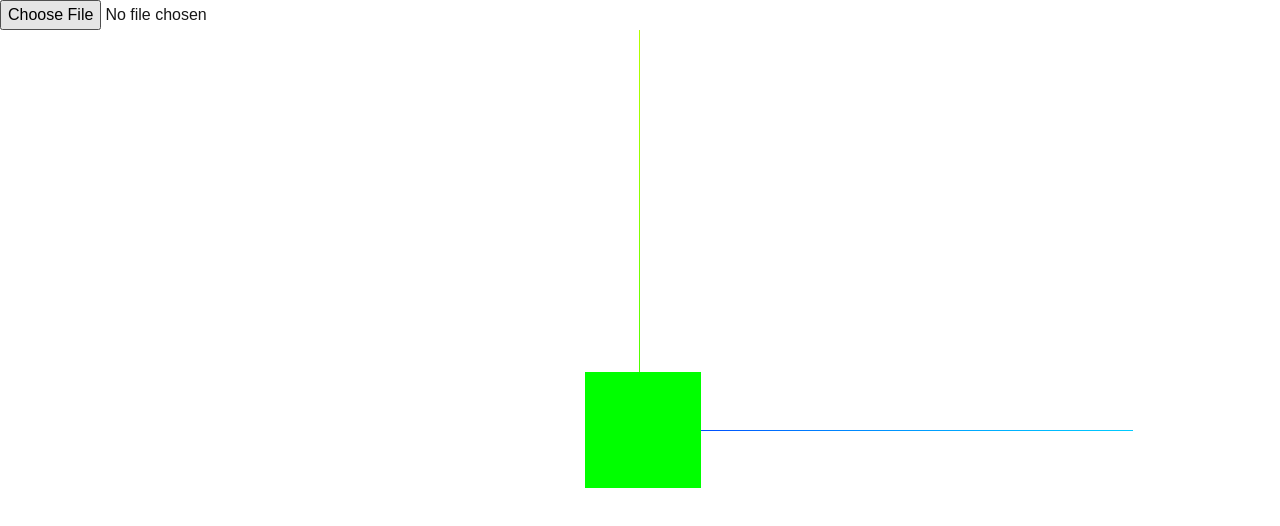
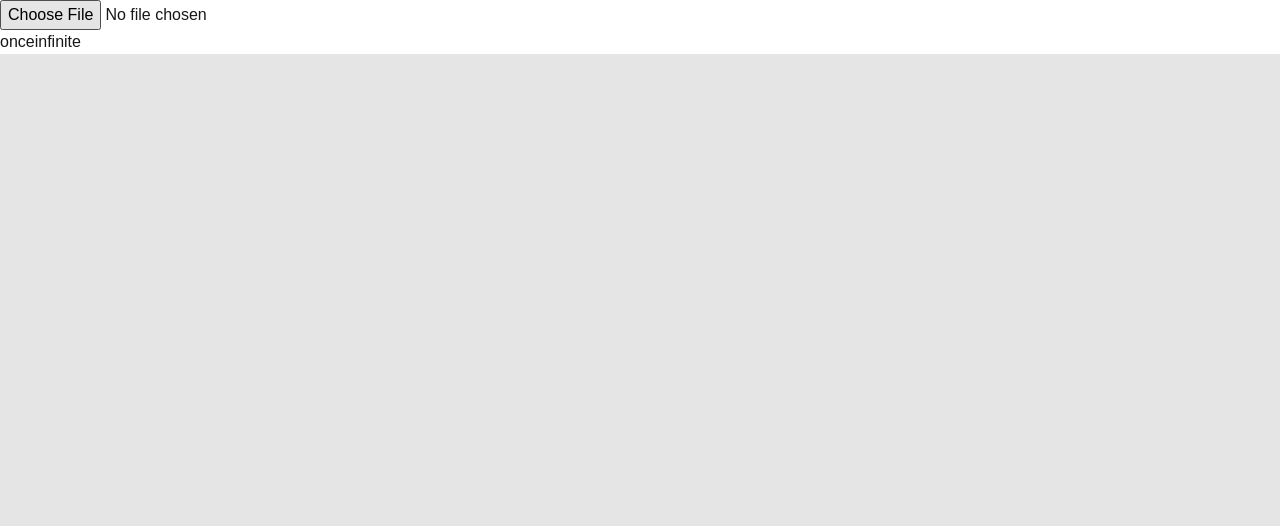
Before and after one commit to WhyItsSoHardToMakeAUserName/3D-ModelViewer, a Next.js app: page / in a window 1280 px wide. Shown: the top 526 px of the page. Built offline with nearby package versions, Linux system fonts and the light colour scheme.

Commit message:
implemented menu to play animations that the glb has . Added switch to play animation once/infinitely.

```diff
--- a/src/components/3d-scene/one-object-scene.tsx
+++ b/src/components/3d-scene/one-object-scene.tsx
@@ -2,13 +2,17 @@
 
 import { useEffect, useState } from 'react';
 import * as THREE from 'three'
-import { GLTFLoader, OrbitControls } from 'three/examples/jsm/Addons.js';
+import { GLTF, GLTFLoader, OrbitControls } from 'three/examples/jsm/Addons.js';
 
 type Props = {
     modelURL:string|null
 }
 
 export default function OneObjectScene(props:Props){
+    const [currentAnimationIndex, setCurrentAnimationIndex] = useState<number|null>(null);
+    const [infinitelyAnimate,setInfinitelyAnimate] = useState(false)
+    const [loadedModel,setLoadedModel] = useState<GLTF|null>(null);
+
     const [scene] = useState(new THREE.Scene());
     const [renderer] = useState(new THREE.WebGLRenderer());
     const [camera] = useState(new THREE.PerspectiveCamera(
@@ -17,40 +21,24 @@ export default function OneObjectScene(props:Props){
         0.1, // Near clipping
         1000 // Far clipping
     ));
-
-    camera.position.z = 5;
-
-    scene.add(new THREE.AxesHelper(5))
-
-    scene.background = new THREE.Color('#ffffff')
-
-    const light = new THREE.HemisphereLight( 0xffffbb, 0x080820, 1 );
-    scene.add( light );
-
+    const [animationMixer,setAnimationMixer] = useState<THREE.AnimationMixer|null>(null)
 
     const loader = new GLTFLoader();
 
     useEffect(()=>{
+        console.log("init")
+        camera.position.z = 5;
+
+        scene.background = new THREE.Color('#e5e5e5')
+
+        const light = new THREE.HemisphereLight( 0xffffbb, 0x080820, 1 );
+        scene.add( light );
+
         renderer.setSize(window.innerWidth, window.innerHeight);
         document.body.appendChild(renderer.domElement)
 
-        const geometry = new THREE.BoxGeometry();
-        const material = new THREE.MeshBasicMaterial({ color: 0x00ff00 });
-        const cube = new THREE.Mesh(geometry, material);
-        scene.add(cube);
-
         const controls = new OrbitControls( camera, renderer.domElement );
-        controls.autoRotate = true;
-
-
-        const animate = () => {
-            requestAnimationFrame(animate);
-
-            // Render the scene
-            controls.update();
-            renderer.render(scene, camera);
-        };
-        animate();
+        controls.autoRotate = false;
     },[])
 
     useEffect(()=>{
@@ -60,16 +48,19 @@ export default function OneObjectScene(props:Props){
                 props.modelURL,
                 // called when the resource is loaded
                 function ( gltf ) {
-
                     scene.add( gltf.scene );
 
-                    gltf.animations; // Array<THREE.AnimationClip>
-                    gltf.scene; // THREE.Group
-                    gltf.scenes; // Array<THREE.Group>
-                    gltf.cameras; // Array<THREE.Camera>
-                    gltf.asset; // Object
+                    if(loadedModel){
+                        scene.remove(loadedModel.scene)
+                    }
+                    setLoadedModel(gltf);
 
-                    console.log("loaded")
+                    if(gltf.animations.length!=0){
+                        const AnimationMixer = new THREE.AnimationMixer(gltf.scene)
+                        setAnimationMixer(AnimationMixer)
+                    }
+
+                    console.log("model loaded successfully")
                 },
                 // called while loading is progressing
                 function ( xhr ) {
@@ -88,5 +79,70 @@ export default function OneObjectScene(props:Props){
 
     },[props.modelURL])
 
-    return null;
+
+    useEffect(() => {
+        const animate = () => {
+            requestAnimationFrame(animate);
+
+            if (animationMixer) {
+                animationMixer.update(1 / 60);
+            }
+
+            renderer.render(scene, camera);
+        };
+        animate();
+    }, [animationMixer]);
+
+
+    const handleAnimationPlay = (index: number) => {
+        setCurrentAnimationIndex(index);
+        if (animationMixer && loadedModel) {
+            animationMixer.stopAllAction();
+            const action = animationMixer.clipAction(loadedModel.animations[index]);
+
+            if (!infinitelyAnimate) {
+                action.setLoop(THREE.LoopOnce, 0);
+                action.clampWhenFinished = true;
+            } else {
+                action.setLoop(THREE.LoopRepeat, Infinity);
+            }
+            console.log("playing anim");
+            action.reset().play();
+        }
+    };
+
+    useEffect(() => {
+        if (currentAnimationIndex !== null) {
+            handleAnimationPlay(currentAnimationIndex);
+        }
+    }, [infinitelyAnimate]);
+
+
+    return (
+        <div>
+            {
+                loadedModel && loadedModel.animations.length > 0 && (
+                    <div>
+                        <h3>Available Animations:</h3>
+                        {
+                            loadedModel.animations.map((animation, index) => (
+                                <button
+                                className='bg-slate-400 text-4xl rounded-full m-3 px-3 hover:bg-slate-600'
+                                    key={index}
+                                    onClick={()=>{handleAnimationPlay(index)}}
+                                    >
+                                    {animation.name || `Animation ${index + 1}`}
+                                </button>
+                            ))
+                        }
+                    </div>
+                )
+            }
+            <div>
+                <button onClick={()=>{setInfinitelyAnimate(false)}}>once</button>
+                <button onClick={()=>{setInfinitelyAnimate(true)}}>infinite</button>
+            </div>
+        </div>
+    );
+
 }
```
